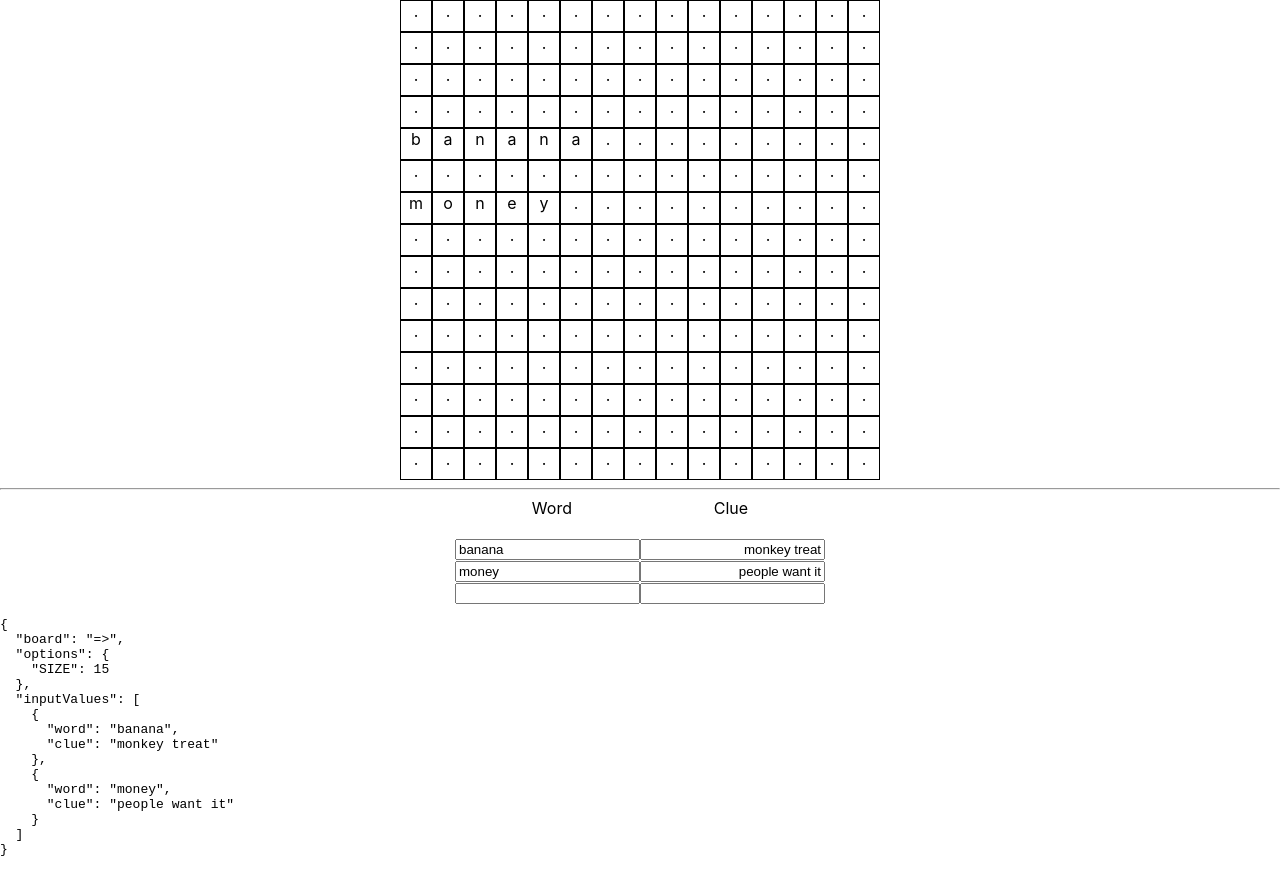
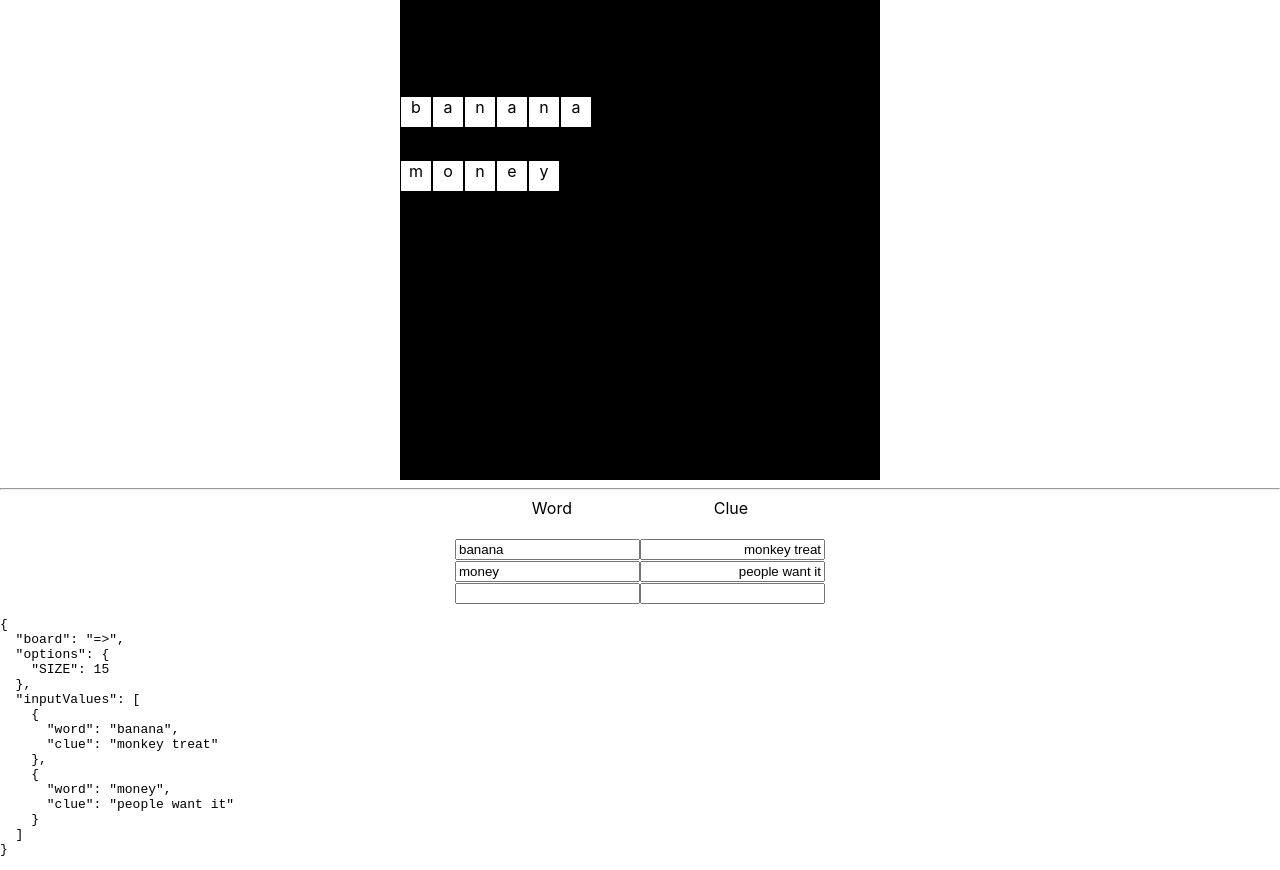
Before and after one commit to Pratterino/crossword-generator, a React (Create React App) app: page / in a window 1280 px wide. Built offline with nearby package versions, Linux system fonts and the light colour scheme.

Commit message:
random column (bot not going outside) of inputed words.

```diff
--- a/src/generator/Generator.jsx
+++ b/src/generator/Generator.jsx
@@ -78,18 +78,18 @@ class Generator extends Component {
     insertWord = (word) => {
         let {board} = this.props;
 
-        const rowNumber = Math.floor(Math.random() * board.length + 1);
+        const rowNumber = Math.floor(Math.random() * board.length);
 
         board.forEach((row, i) => {
             // the row we want to insert word into
             if (i === rowNumber) {
+                const columnStart = Math.floor(Math.random() * (board[rowNumber].length - word.length));
                 row.forEach((letter, j) => {
                     if (j < word.length) {
-                        board[i][j] = word[j];
+                        board[i][columnStart + j] = word[j];
                     }
                 });
             }
-            //let rowy2 = row.fill(inputValues[0].word[0], 0, inputValues[0].word.length);
         });
 
         this.props.updateBoard(board);
--- a/src/view/View.jsx
+++ b/src/view/View.jsx
@@ -27,7 +27,7 @@ class View extends Component {
     };
 
     renderWordOntoRow = (word) => {
-        const {board, inputValues} = this.props;
+        const {inputValues} = this.props;
 
         return inputValues.map(row => {
             return (
@@ -54,9 +54,16 @@ class View extends Component {
         return board.map(row => {
             return (
                 <div className="crossword-row">
-                    {row.map(letter => (
-                        <div className="crossword-letter">{letter}</div>
-                    ))}
+                    {row.map(letter => {
+                        if (letter === ".") {
+                            return (
+                                <div className="crossword-letter block">{letter}</div>
+                            );
+                        }
+                        return (
+                            <div className={`crossword-letter ${letter === "." && "block"}`}>{letter}</div>
+                        );
+                    })}
                 </div>
             );
         });
--- a/src/view/View.scss
+++ b/src/view/View.scss
@@ -15,5 +15,9 @@
     width: $box_size;
     height: $box_size;
     vertical-align: center;
+
+    &.block {
+      background: #000;
+    }
   }
 }
```
